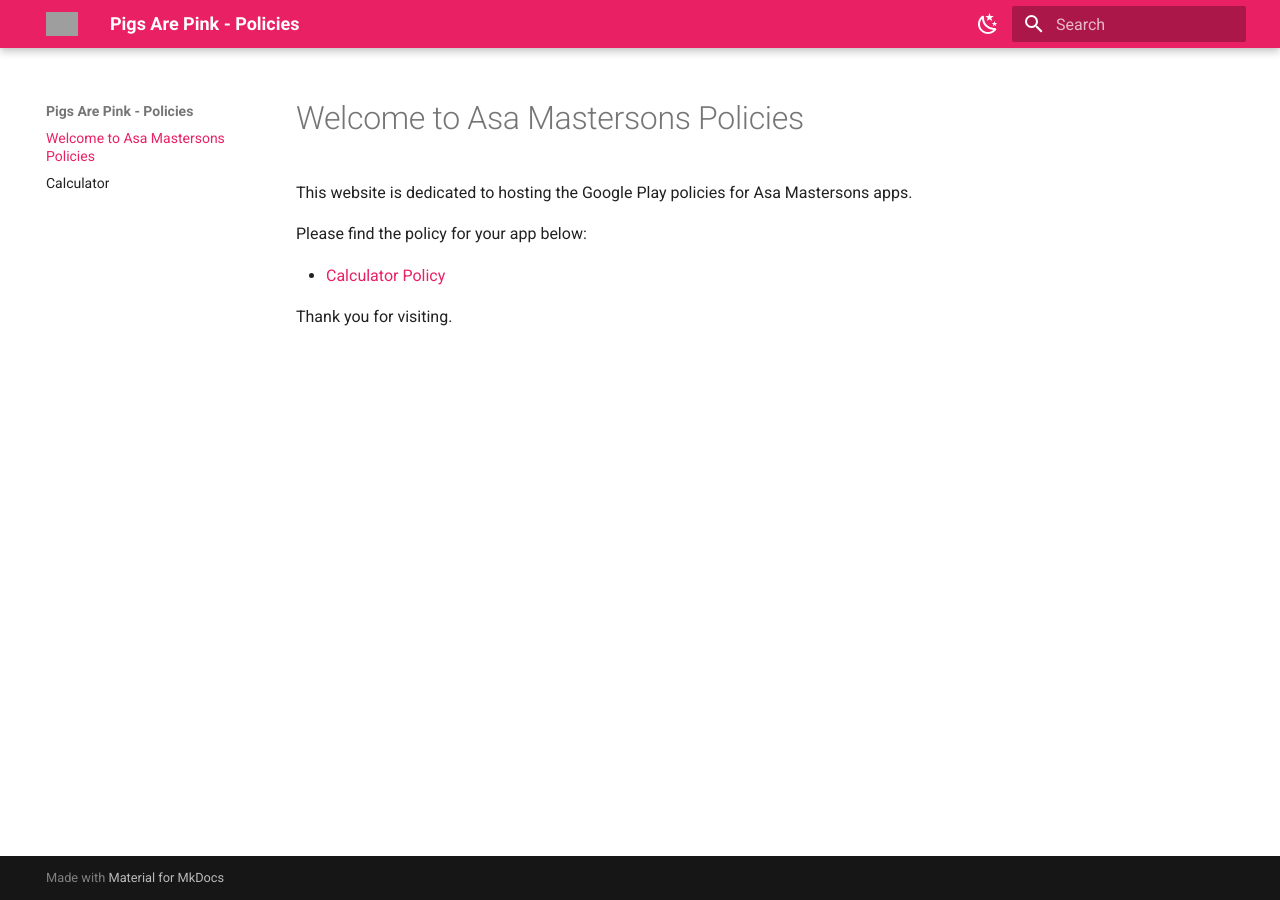
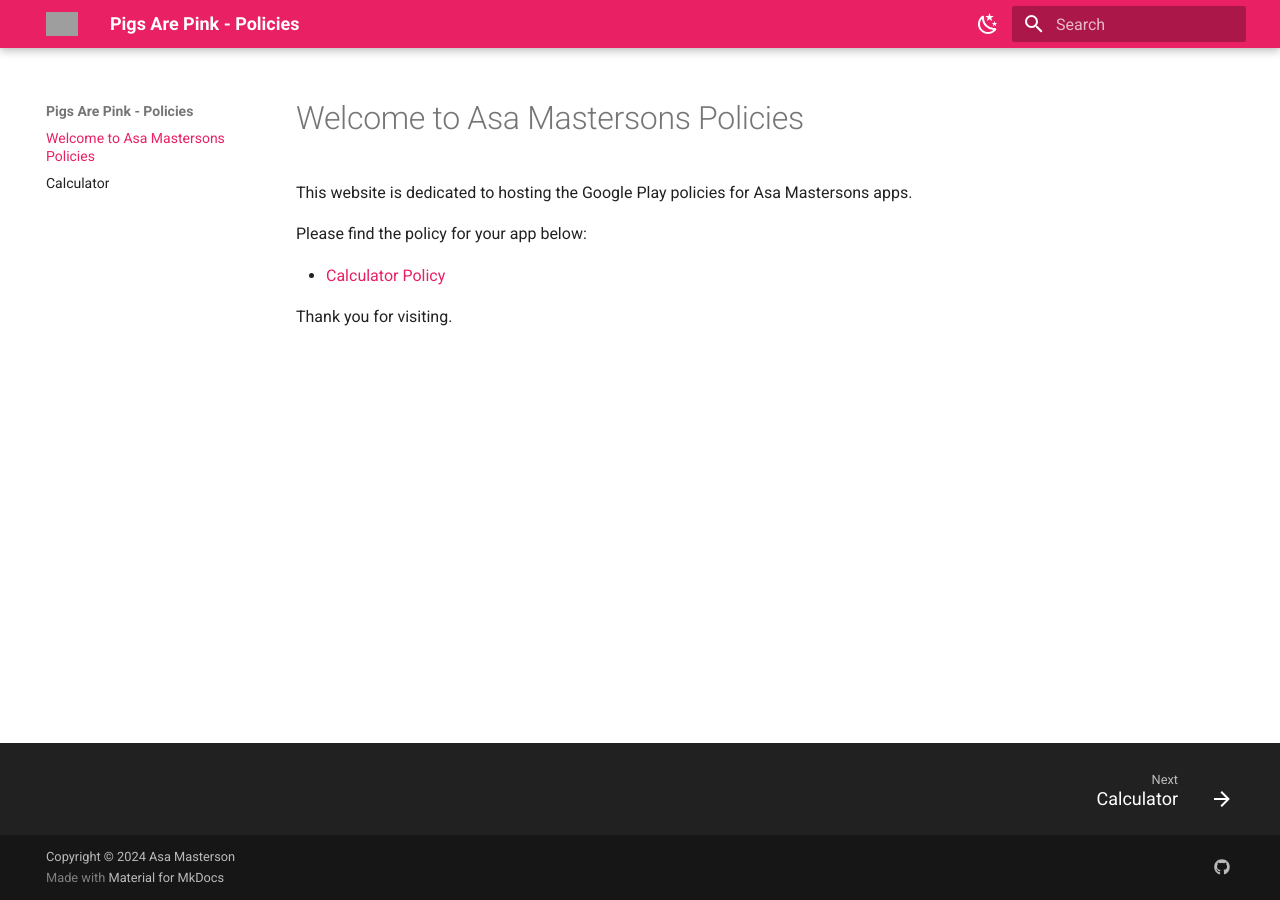
Before and after one commit to asa-masterson/md_policies, an MkDocs documentation site: the page built from docs/index.md, in a window 1280 px wide. Built offline with MkDocs 1.6.1 and Material for MkDocs 9.7.7, drawn with Linux system fonts in a browser that asks for light colours; grey boxes are pictures that could not be loaded.

Commit message:
Add link to github repo

```diff
--- a/mkdocs.yml
+++ b/mkdocs.yml
@@ -1,9 +1,16 @@
 site_name: Pigs Are Pink - Policies
+copyright: Copyright &copy; 2024 Asa Masterson
+extra:
+    social:
+      - icon: fontawesome/brands/github
+        link: https://github.com/asa-masterson/md_policies
 
 theme:
   name: material
   logo: https://pigsare.pink/assets/openmoji-pig.svg
   favicon: https://pigsare.pink/assets/openmoji-pig.svg
+  features:
+    - navigation.footer
   palette:
 
     # Palette toggle for light mode
```
Also changed, not shown: 1 other file.
